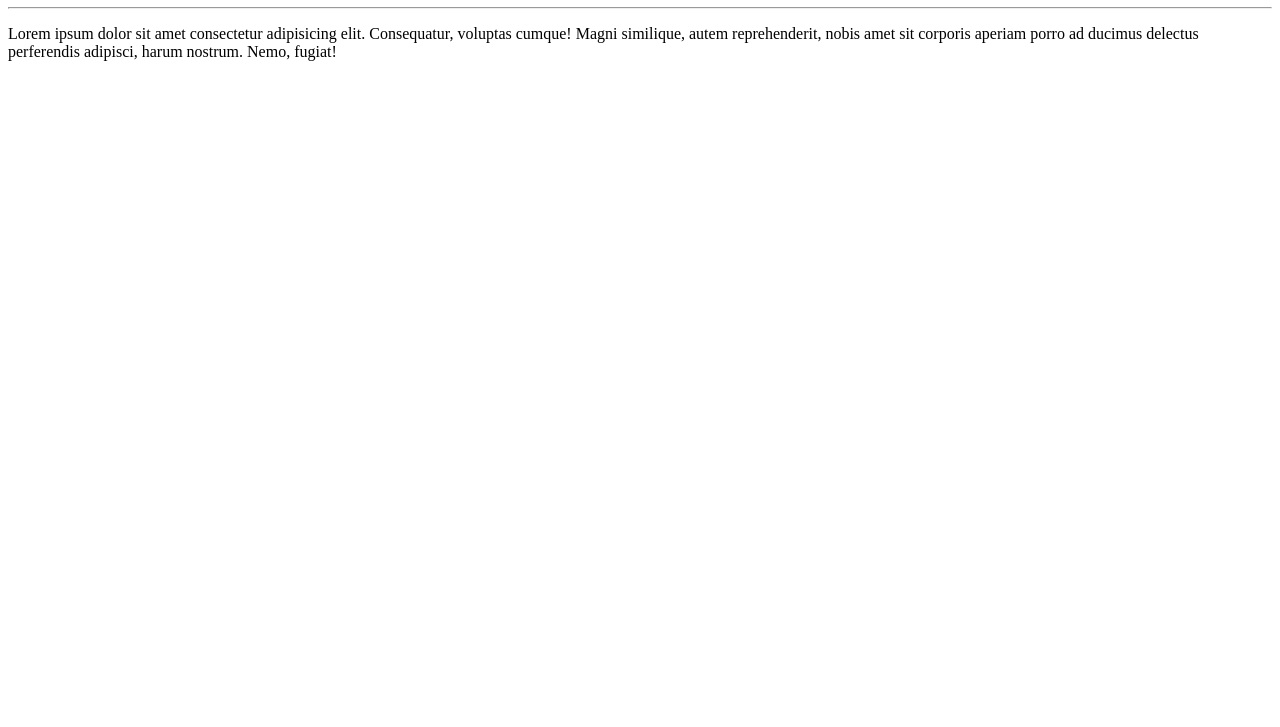
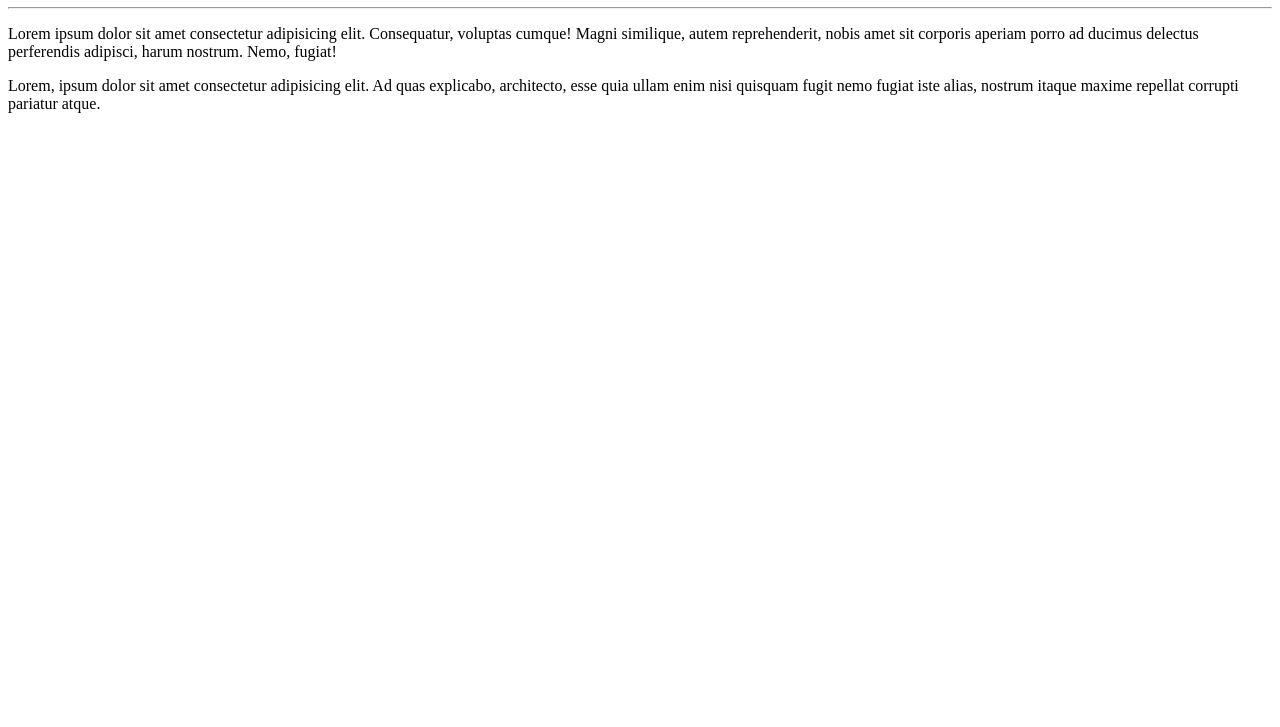
Before and after one commit to D-E-F-E-A-T/Curso-Git-GustavoGuanabara, a plain HTML site: page siteExemplo/index.html in a window 1280 px wide. Shown: the part 73-800 px from the top of the page. Drawn offline with Linux system fonts and the light colour scheme.

Commit message:
adicionei um parágrafo

```diff
--- a/siteExemplo/index.html
+++ b/siteExemplo/index.html
@@ -9,5 +9,6 @@
     <h1>Olá, Mundo!</h1>
     <hr>
     <p>Lorem ipsum dolor sit amet consectetur adipisicing elit. Consequatur, voluptas cumque! Magni similique, autem reprehenderit, nobis amet sit corporis aperiam porro ad ducimus delectus perferendis adipisci, harum nostrum. Nemo, fugiat!</p>
+    <p>Lorem, ipsum dolor sit amet consectetur adipisicing elit. Ad quas explicabo, architecto, esse quia ullam enim nisi quisquam fugit nemo fugiat iste alias, nostrum itaque maxime repellat corrupti pariatur atque.</p>
 </body>
 </html>
```
